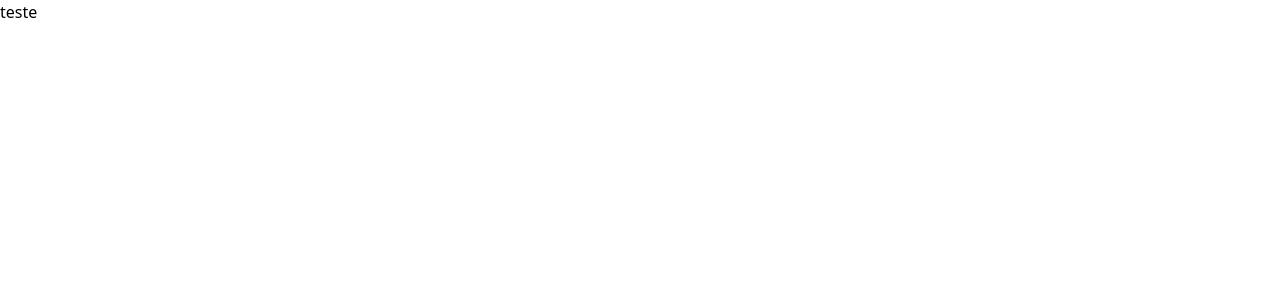
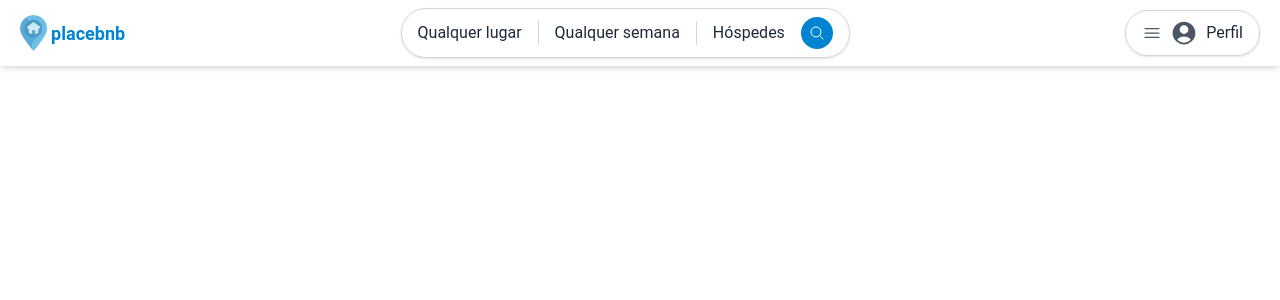
Before and after one commit to david93dev/placebnb, a React (Vite) app in the folder front/: page / in a window 1280 px wide. Shown: the top 300 px of the page. Built offline with nearby package versions, Linux system fonts and the light colour scheme.

Commit message:
feat: header component

```diff
--- a/front/index.html
+++ b/front/index.html
@@ -7,7 +7,7 @@
     <title>placebnb</title>
   </head>
   <body>
-    <div id="root"></div>
+    <div id="root" class="text-gray-800"></div>
     <script type="module" src="/src/main.jsx"></script>
   </body>
 </html>
--- a/front/src/App.jsx
+++ b/front/src/App.jsx
@@ -1,5 +1,11 @@
+import Header from "./components/Header";
+
 function App() {
-  return <><h1 className="">teste</h1></>;
+  return (
+    <>
+      <Header />
+    </>
+  );
 }
 
 export default App;
--- /dev/null
+++ b/front/src/components/Header.jsx
@@ -0,0 +1,73 @@
+import logo from "../assets/img/logo.png";
+const Header = () => {
+  return (
+    <>
+      <div className="shadow-md">
+        <div className="mx-auto flex max-w-7xl items-center justify-between px-5 py-2">
+          <div className="flex items-center justify-center gap-1">
+            <img className="h-9" src={logo} alt="Logo da placebnb" />
+            <p className="text-primary-400 text-[18px] font-bold">placebnb</p>
+          </div>
+
+          <div className="flex items-center rounded-full border border-gray-300 px-4 py-2 shadow-sm">
+            <p className="border-r border-r-gray-300 pr-4">Qualquer lugar</p>
+            <p className="border-r border-r-gray-300 px-4">Qualquer semana</p>
+            <p className="px-4">Hóspedes</p>
+
+            <div className="bg-primary-400 rounded-full p-2 text-white">
+              <svg
+                xmlns="http://www.w3.org/2000/svg"
+                fill="none"
+                viewBox="0 0 24 24"
+                strokeWidth={1.5}
+                stroke="currentColor"
+                className="size-4"
+              >
+                <path
+                  strokeLinecap="round"
+                  strokeLinejoin="round"
+                  d="m21 21-5.197-5.197m0 0A7.5 7.5 0 1 0 5.196 5.196a7.5 7.5 0 0 0 10.607 10.607Z"
+                />
+              </svg>
+            </div>
+          </div>
+
+          <div className="flex items-center rounded-full border border-gray-300 px-4 py-2 gap-2 shadow-sm">
+
+            <svg
+              xmlns="http://www.w3.org/2000/svg"
+              fill="none"
+              viewBox="0 0 24 24"
+              strokeWidth={1.5}
+              stroke="currentColor"
+              className="size-5 text-gray-600"
+            >
+              <path
+                strokeLinecap="round"
+                strokeLinejoin="round"
+                d="M3.75 6.75h16.5M3.75 12h16.5m-16.5 5.25h16.5"
+              />
+            </svg>
+
+            <svg
+              xmlns="http://www.w3.org/2000/svg"
+              viewBox="0 0 24 24"
+              fill="currentColor"
+              className="size-7 text-gray-600"
+            >
+              <path
+                fillRule="evenodd"
+                d="M18.685 19.097A9.723 9.723 0 0 0 21.75 12c0-5.385-4.365-9.75-9.75-9.75S2.25 6.615 2.25 12a9.723 9.723 0 0 0 3.065 7.097A9.716 9.716 0 0 0 12 21.75a9.716 9.716 0 0 0 6.685-2.653Zm-12.54-1.285A7.486 7.486 0 0 1 12 15a7.486 7.486 0 0 1 5.855 2.812A8.224 8.224 0 0 1 12 20.25a8.224 8.224 0 0 1-5.855-2.438ZM15.75 9a3.75 3.75 0 1 1-7.5 0 3.75 3.75 0 0 1 7.5 0Z"
+                clipRule="evenodd"
+              />
+            </svg>
+
+            <p >Perfil</p>
+          </div>
+          </div>
+        </div>
+    </>
+  );
+};
+
+export default Header;
--- a/front/src/index.css
+++ b/front/src/index.css
@@ -1 +1,9 @@
 @import "tailwindcss";
+
+* {
+    font-family: roboto;
+}
+
+@theme {
+    --color-primary-400: #0084D1;
+}
```
Also changed, not shown: front/src/assets/img/Logo.png (added).
